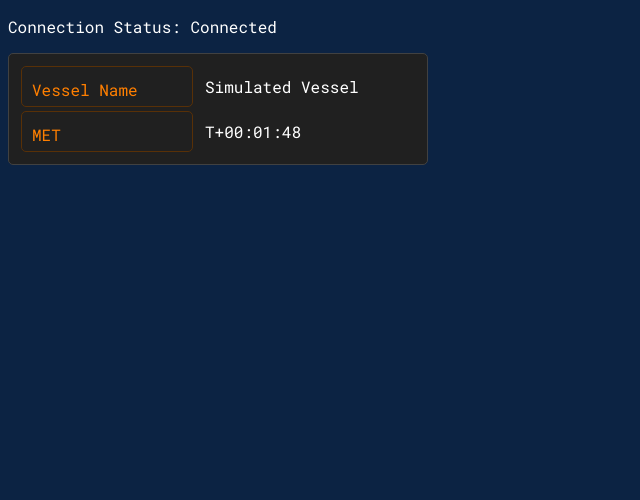
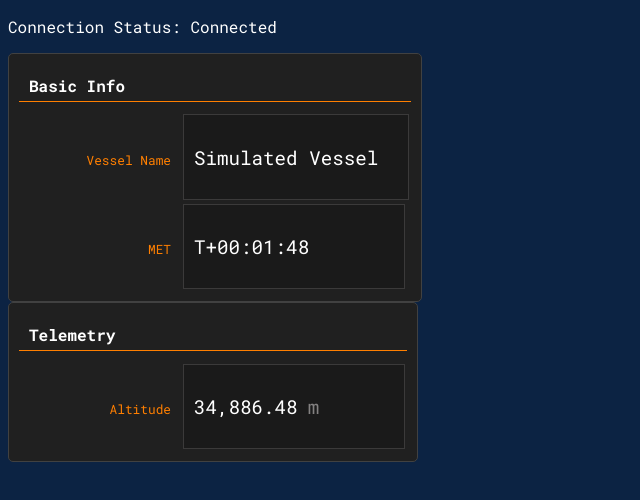
Before and after one commit to Aegistus/ksp-react-telemetry, a React (Vite) app: page / in a window 1280 px wide. Shown: the top 500 px of the page, without its empty margins (0-640 px from the left). Built offline with nearby package versions, Linux system fonts and the light colour scheme; a web font is replaced by a local one; what cesium would draw is missing.

Commit message:
Add Units to ValueReadouts and Conditional Rendering for WidgetPanel Titles

```diff
--- a/src/App.jsx
+++ b/src/App.jsx
@@ -3,7 +3,7 @@ import './App.css'
 import WidgetPanel from './WidgetPanel.jsx'
 import ValueReadout from './ValueReadout.jsx'
 import Hero from "./assets/hero.png"
-import { useKspTelemetry } from './useKspTelemetry.js'
+import { useKspTelemetry, TELEMETRY_FIELDS } from './useKspTelemetry.js'
 import CesiumViewer from './CesiumViewer.jsx'
 
 const defaultData =
@@ -38,6 +38,10 @@ function formatTime(t) {
   return `T${sign}${h}:${m}:${s}`;
 }
 
+function numberWithCommas(x) {
+    return x.toString().replace(/\B(?<!\.\d*)(?=(\d{3})+(?!\d))/g, ",");
+}
+
 function App() {
   const { status, data, error } = useKspTelemetry({ source: 'demo'});
   let connectionStatus = "Connected"
@@ -62,12 +66,17 @@ function App() {
   return (
     <div>
       <p>Connection Status: {connectionStatus}</p>
-      <WidgetPanel>
+      <WidgetPanel title= "Basic Info">
         <ValueReadout title="Vessel Name">
           { currentData.name }
         </ValueReadout>
         <ValueReadout title="MET">
           { formatTime(currentData.missionTime) }
+        </ValueReadout>
+      </WidgetPanel>
+      <WidgetPanel title="Telemetry">
+        <ValueReadout title="Altitude" units= {TELEMETRY_FIELDS.altitude.unit}>
+          { numberWithCommas(currentData.altitude.toFixed(2)) }
         </ValueReadout>
       </WidgetPanel>
       {/* <CesiumViewer longitude={data.longitude} latitude={data.latitude} altitude={data.altitude}/>
--- a/src/ValueReadout.jsx
+++ b/src/ValueReadout.jsx
@@ -6,7 +6,10 @@ function ValueReadout(props)
             <thead>
                 <tr>
                     <td className="readout-title">{props.title}</td>
-                    <td className="readout-value">{props.children}</td>
+                    <td className="readout-value">
+                        <p> {props.children} </p>
+                        <p className="units"> {props.units } </p>
+                    </td>
                 </tr>
             </thead>
         </table>
--- a/src/WidgetPanel.jsx
+++ b/src/WidgetPanel.jsx
@@ -1,10 +1,20 @@
 
 function WidgetPanel(props)
 {
+    if (props.title == null)
+    {
+        return(
+            <div className="widget-panel">
+                {props.children}
+            </div>
+        );
+    }
     return(
         <div className="widget-panel">
+            <h1 className="widget-title">{props.title}</h1>
             {props.children}
         </div>
     );
+
 }
 export default WidgetPanel
--- a/src/index.css
+++ b/src/index.css
@@ -1,3 +1,8 @@
+
+body
+{
+  font-family: 'Roboto Mono', monospace;
+}
 
 .widget-panel
 {
@@ -15,8 +20,9 @@
 .widget-panel h1
 {
   font-family: 'Roboto Mono', monospace;
-  color: rgba(255, 127, 0);
-  padding: 10px 10px 5px 10px;
+  font-size:medium;
+  color: white;
+  padding: 0px 10px 5px 10px;
   border-bottom: 1px solid rgba(255, 127, 0);
 }
 
@@ -39,16 +45,33 @@ p
   color: rgba(255, 127, 0);
   min-width: 150px;
   font-family: 'Roboto Mono', monospace;
+  font-size: .8em;
   color: rgba(255, 127, 0);
-  padding: 10px 10px 5px 10px;
-  border: 1px solid rgb(88, 48, 7);
-  border-radius: 5px;
+  padding: 10px 10px 5px 0px;
+  text-align: right;
+  /* border: 1px solid rgb(88, 48, 7);
+  border-radius: 5px; */
 }
 
 .readout-value
 {
   padding: 10px;
   font-family: 'Roboto Mono', monospace;
+  font-size: 1.2em;
   color: white;
   min-width: 200px;
+  background-color:rgb(26, 26, 26);
+  border: 1px solid;
+  border-color: rgb(59, 58, 58);
+  display: flex;
+  flex-direction: row;
+  justify-content: flex-start;
+  align-items: center;
 }
+
+.units
+{
+  color: rgb(131, 129, 129);
+  padding: 0px 10px;
+  text-align:center;
+}
```
